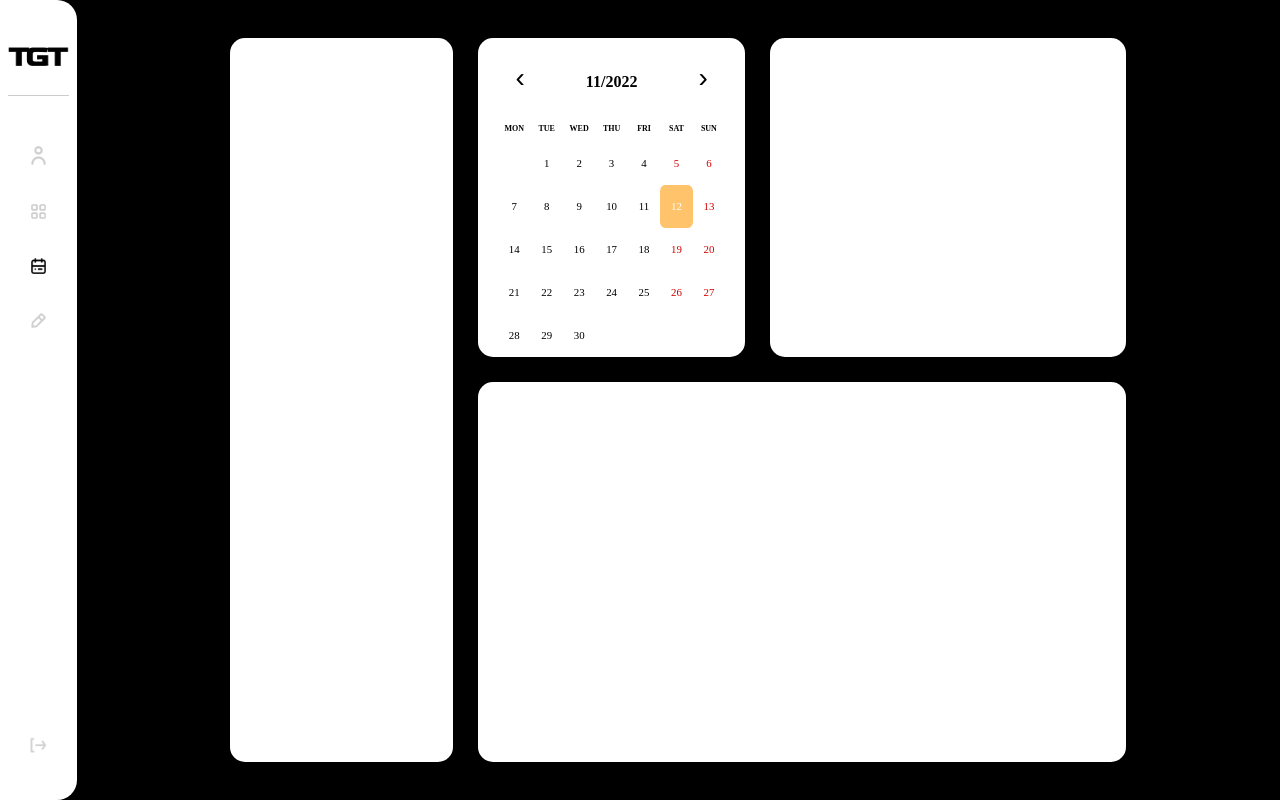
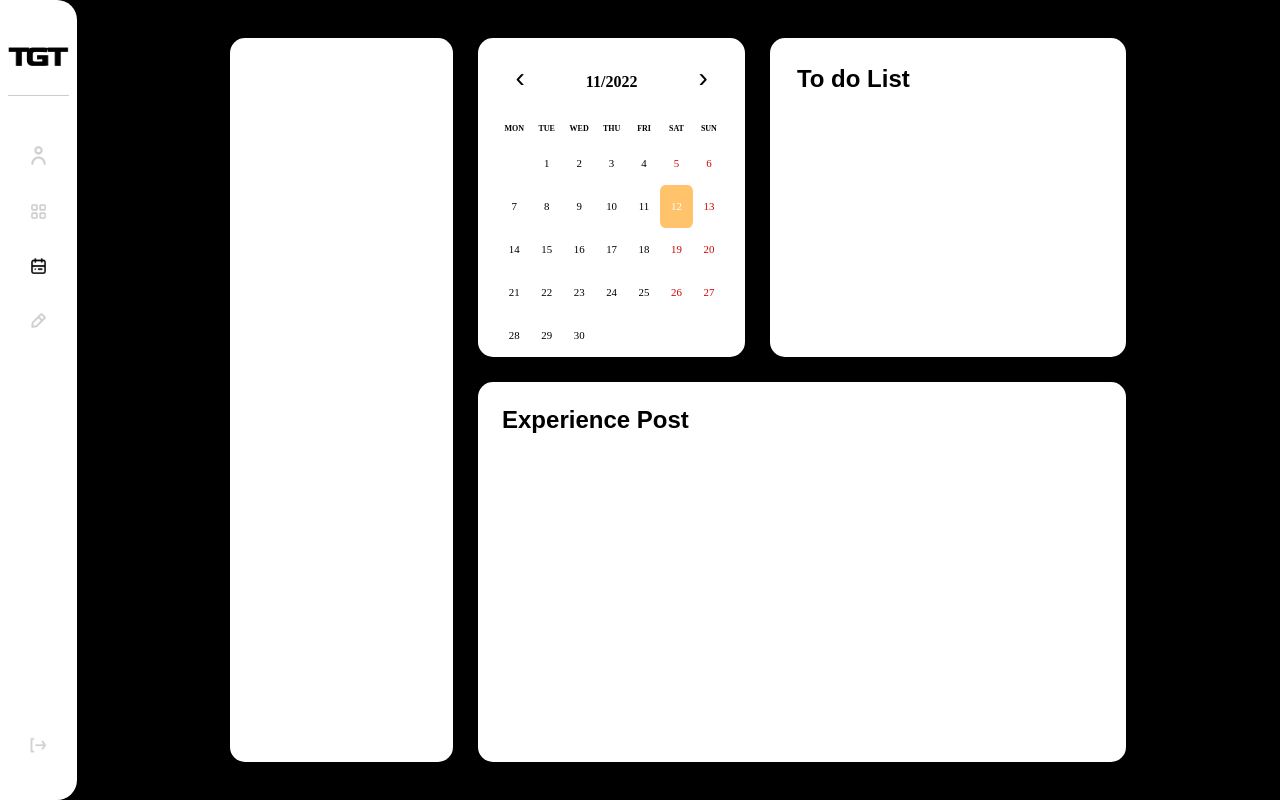
Before and after one commit to assayw119/TGT_front, a React (Create React App) app in the folder frontend/: page /Clubpage/1 in a window 1280 px wide. Built offline with nearby package versions, Linux system fonts and the light colour scheme; no server answers; a web font is replaced by a local one.

Commit message:
feat: 클럽페이지 초기셋팅

```diff
--- /dev/null
+++ b/frontend/src/component/Clubpage/Experience_Post.js
@@ -0,0 +1,20 @@
+import React from 'react';
+import styled from 'styled-components';
+function Experience_Post(props) {
+  return (
+    <>
+      <Experience>
+        <Title>Experience Post</Title>
+      </Experience>
+    </>
+  );
+}
+
+export default Experience_Post;
+const Experience = styled.div`
+  margin: 3vmin;
+`;
+const Title = styled.section`
+  font-size: 3vmin;
+  font-weight: 600;
+`;
--- /dev/null
+++ b/frontend/src/component/Clubpage/Todo.js
@@ -0,0 +1,18 @@
+import React from 'react';
+import styled from 'styled-components';
+function Todo(props) {
+  return (
+    <>
+      <Todo_div>
+        <Title>Todo List</Title>
+      </Todo_div>
+    </>
+  );
+}
+
+export default Todo;
+const Todo_div = styled.div``;
+const Title = styled.section`
+  font-size: 3vmin;
+  font-weight: 600;
+`;
--- a/frontend/src/routes/Clubpage.js
+++ b/frontend/src/routes/Clubpage.js
@@ -8,6 +8,8 @@ import { useState } from 'react';
 import { useParams } from 'react-router-dom';
 import Calendar_part from '../component/Calendar';
 import axios from 'axios';
+import Experience_Post from '../component/Clubpage/Experience_Post';
+import Todo from '../component/Mainpage/Todo';
 function Clubpage() {
   const { club_id } = useParams();
   const [club, setClub] = useState('');
@@ -36,11 +38,15 @@ function Clubpage() {
       </style>
       <div className="clubpage_container container">
         <div className="clubpage_item">{club.name}</div>
-        <div className="clubpage_item"></div>
+        <div className="clubpage_item">
+          <Todo />
+        </div>
         <div className="clubpage_item">
           <Calendar_part />
         </div>
-        <div className="clubpage_item"></div>
+        <div className="clubpage_item">
+          <Experience_Post />
+        </div>
       </div>
     </>
   );
```
